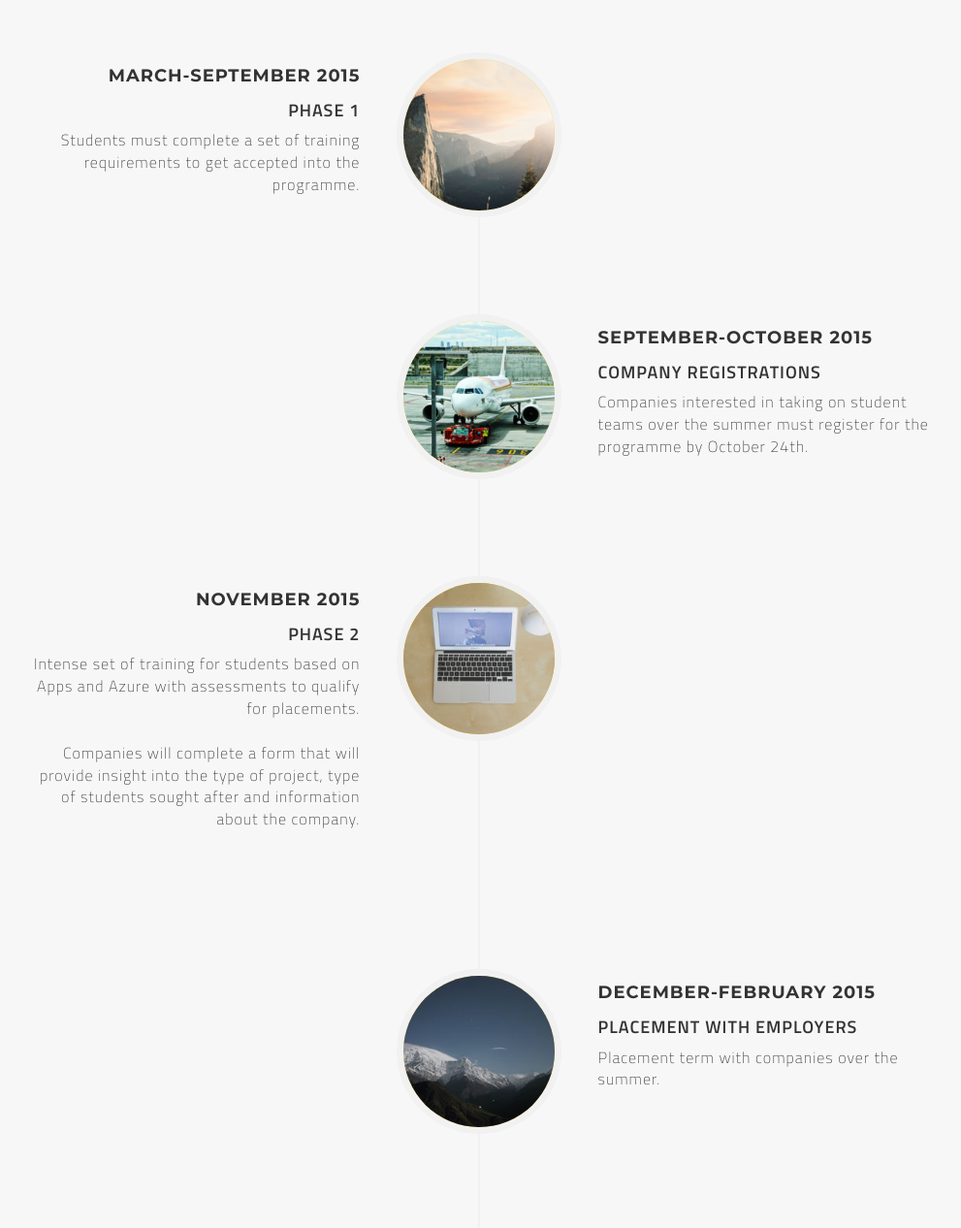
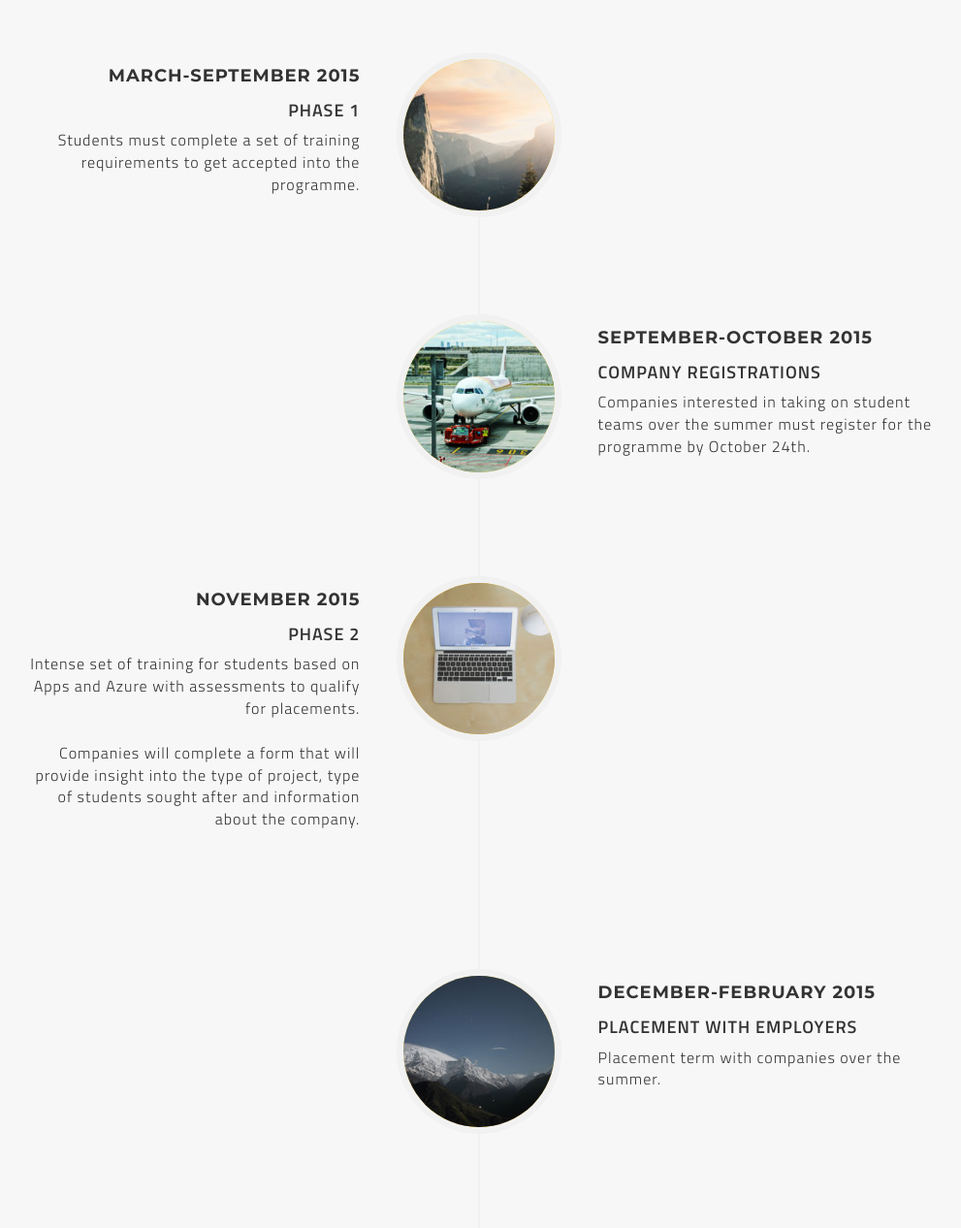
Before and after one commit to alyssaong1/hurrdurr, a plain HTML site: page index.html in a window 1280 px wide. Shown: the part 4280-5546 px from the top of the page at 97% size, without its empty margins (146-1137 px from the left). Drawn offline with nearby package versions, Linux system fonts and the light colour scheme; a web font is replaced by a local one.

Commit message:
change to font light

```diff
--- a/index.html
+++ b/index.html
@@ -316,7 +316,7 @@
                                     <h4 class="font-semibold-paragraph">Phase 1</h4>
                                 </div>
                                 <div class="timeline-body">
-                                    <div class="font-thin-paragraph">Students must complete a set of training requirements to get accepted into the programme.</div>
+                                    <div class="font-light-paragraph">Students must complete a set of training requirements to get accepted into the programme.</div>
                                 </div>
                             </div>
                         </li>
@@ -330,7 +330,7 @@
                                     <h4 class="font-semibold-paragraph">Company Registrations</h4>
                                 </div>
                                 <div class="timeline-body">
-                                    <div class="font-thin-paragraph">Companies interested in taking on student teams over the summer must register for the programme by October 24th.</div>
+                                    <div class="font-light-paragraph">Companies interested in taking on student teams over the summer must register for the programme by October 24th.</div>
                                 </div>
                             </div>
                         </li>
@@ -344,8 +344,9 @@
                                     <h4 class="font-semibold-paragraph">Phase 2</h4>
                                 </div>
                                 <div class="timeline-body">
-                                    <div class="font-thin-paragraph">Intense set of training for students based on Apps and Azure with assessments to qualify for placements.
-                                    <br><br>Companies will complete a form that will provide insight into the type of project, type of students sought after and information about the company.</br></br></div>
+                                    <div class="font-light-paragraph">Intense set of training for students based on Apps and Azure with assessments to qualify for placements.
+                                        <br><br>Companies will complete a form that will provide insight into the type of project, type of students sought after and information about the company.</br></br>
+                                    </div>
                                 </div>
                             </div>
                         </li>
@@ -359,7 +360,7 @@
                                     <h4 class="font-semibold-paragraph">Placement with Employers</h4>
                                 </div>
                                 <div class="timeline-body">
-                                    <div class="font-thin-paragraph">Placement term with companies over the summer.</div>
+                                    <div class="font-light-paragraph">Placement term with companies over the summer.</div>
                                 </div>
                             </div>
                         </li>
@@ -373,7 +374,7 @@
                                     <h4 class="font-semibold-paragraph">Phase 3</h4>
                                 </div>
                                 <div class="timeline-body">
-                                    <div class="font-thin-paragraph">MSA High School Initiative in place over the month of February. </div>
+                                    <div class="font-light-paragraph">MSA High School Initiative in place over the month of February. </div>
                                 </div>
                             </div>
                         </li>
@@ -387,7 +388,7 @@
                                     <h4 class="font-semibold-paragraph">Phase 4</h4>
                                 </div>
                                 <div class="timeline-body">
-                                    <div class="font-thin-paragraph">At the completion of the programme, we invite all teams and employers to join us at the Microsoft Student Accelerator Showcase where teams will have an opportunity to showcase their summer projects. </div>
+                                    <div class="font-light-paragraph">At the completion of the programme, we invite all teams and employers to join us at the Microsoft Student Accelerator Showcase where teams will have an opportunity to showcase their summer projects. </div>
                                 </div>
                             </div>
                         </li>
```
